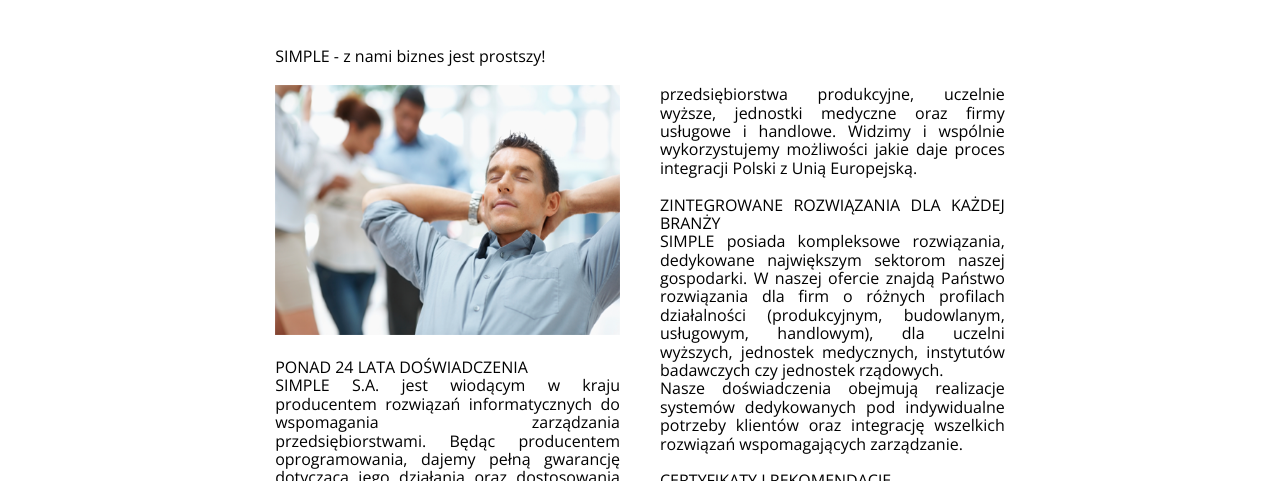
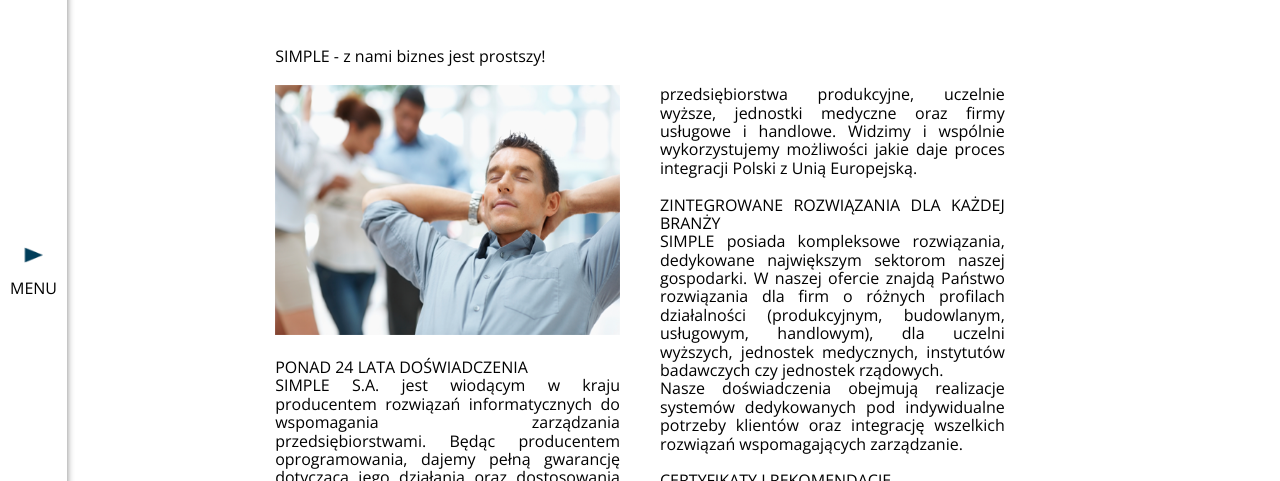
Before and after one commit to FiFi-0/recruitment_task, a plain HTML site: page index.html in a window 1280 px wide. Shown: the part 319-800 px from the top of the page. Drawn offline with nearby package versions, Linux system fonts and the light colour scheme.

Commit message:
closed side menu added

```diff
--- /dev/null
+++ b/css/closed-side-menu.css
@@ -0,0 +1,21 @@
+.closed-side-menu {
+    display: flex;
+    flex-direction: column;
+    position: absolute;
+    justify-content: center;
+    align-items: center;
+    height: calc(100% - (85px + 85px));
+    top: 85px;
+    left: 0;
+    box-shadow: 0px 0px 7px grey;
+}
+
+.closed-side-menu__arrow  {
+    width: 19px;
+    height: 16px;
+}
+
+.closed-side-menu__text {
+    padding: 0 10px;
+    margin-bottom: 400px;
+}
--- a/css/global.css
+++ b/css/global.css
@@ -6,6 +6,7 @@ body {
     padding: 0;
     margin: 0;
     font-family: var(--font);
+    position: relative;
 }
 
 .container {
--- a/index.html
+++ b/index.html
@@ -14,6 +14,7 @@
     <link rel="stylesheet" href="css/header.css">
     <link rel="stylesheet" href="css/footer.css">
     <link rel="stylesheet" href="css/top-menu.css">
+    <link rel="stylesheet" href="css/closed-side-menu.css">
     <link rel="preconnect" href="https://fonts.gstatic.com">
     <link href="https://fonts.googleapis.com/css2?family=Open+Sans:wght@300;400&display=swap" rel="stylesheet">
 </head>
@@ -48,6 +49,11 @@
             </ul>
         </div>
     </nav>
+    <!--closed side menu bar-->
+    <aside class="closed-side-menu">
+        <img src="images/closed-side-menu_arrow.png" alt="" class="closed-side-menu__arrow">
+        <p class="closed-side-menu__text">MENU</p>
+    </aside>
     <!--Container with max height for keep all main items in one piece-->
     <div class="container">
         <!--header-->
```
Also changed, not shown: images/closed-side-menu_arrow.png (added).
